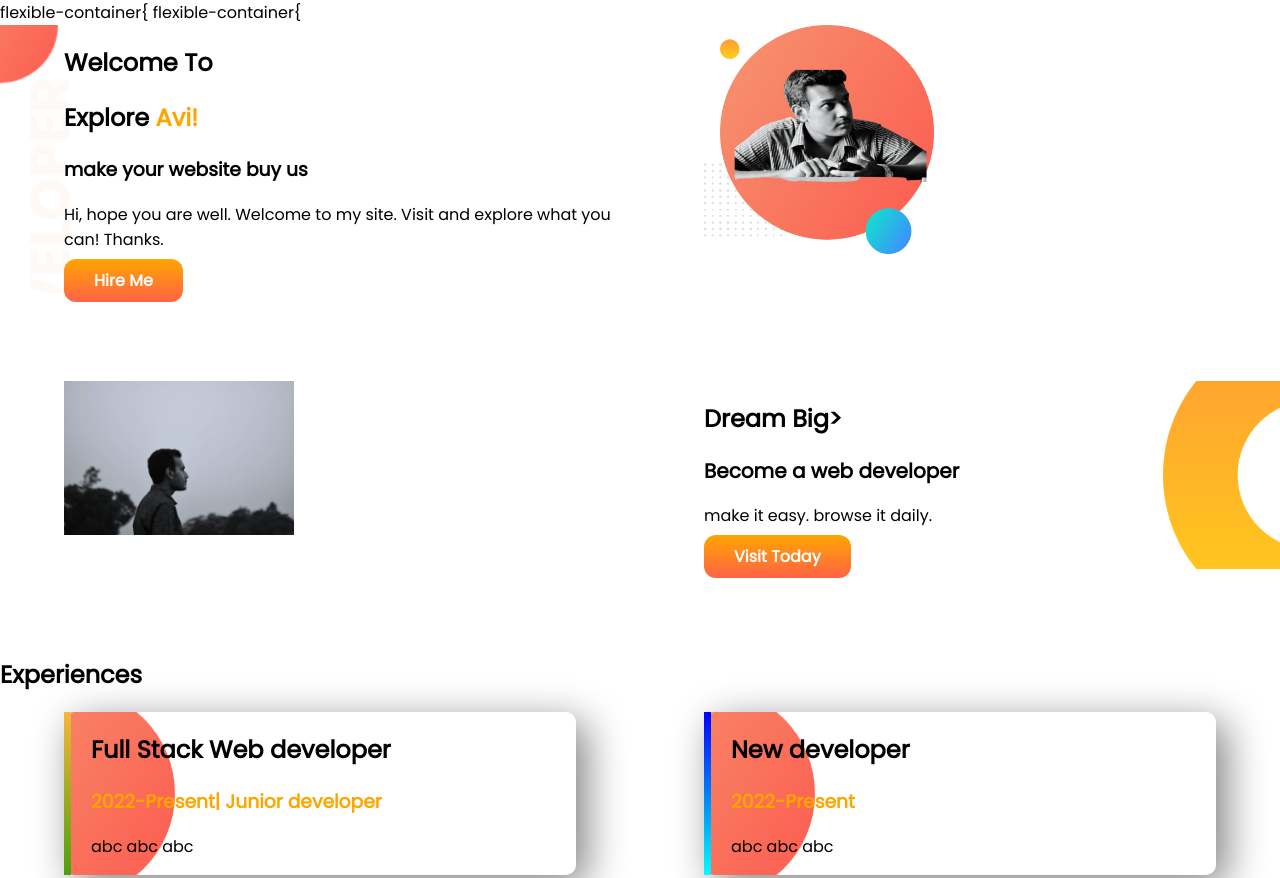
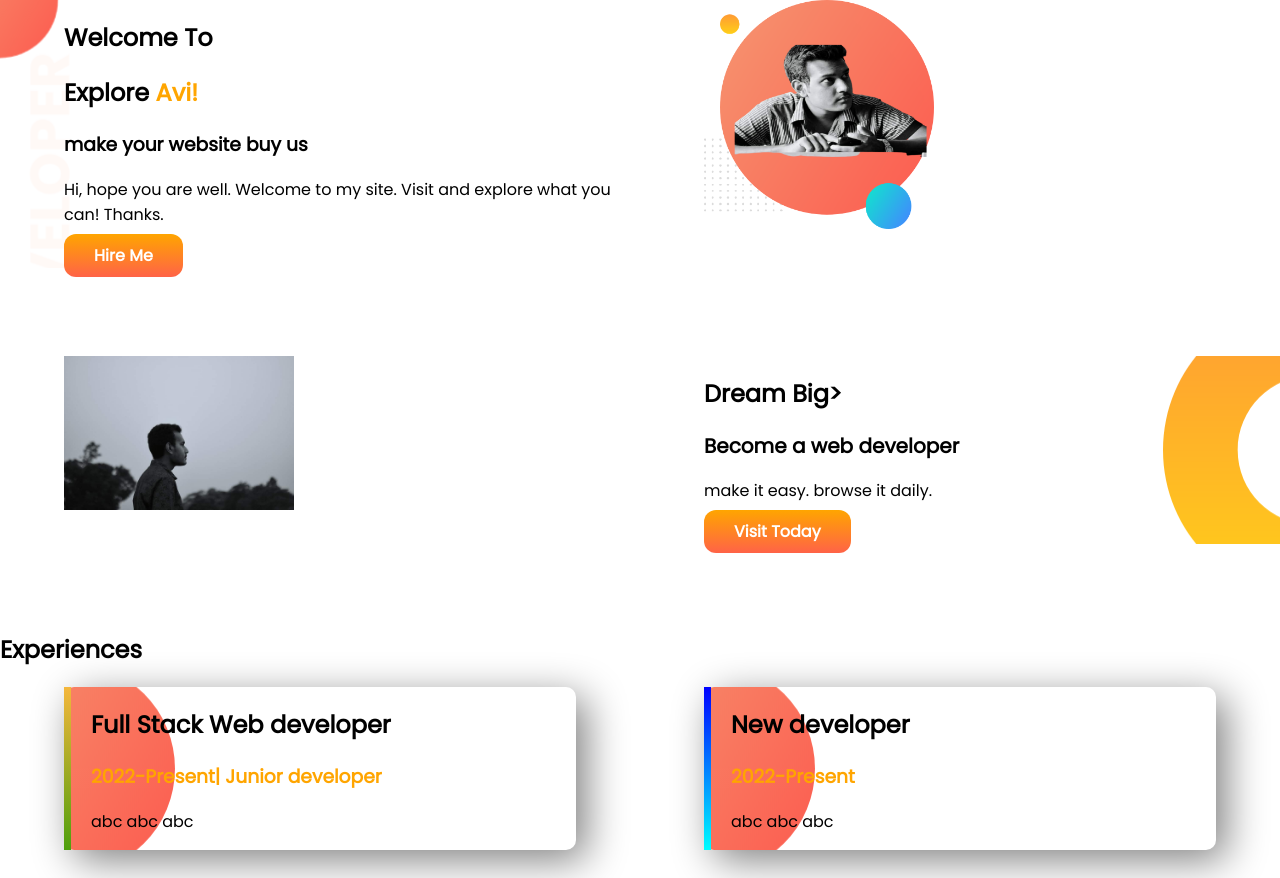
Before and after one commit to avijitsaha118/developer-portfolio, a plain HTML site: page index.html in a window 1280 px wide. Shown: the top 878 px of the page. Drawn offline with Linux system fonts and the light colour scheme.

Commit message:
text edited

```diff
--- a/index.html
+++ b/index.html
@@ -13,8 +13,7 @@
 </head>
 
 <body>
-    flexible-container{
-    flexible-container{
+
     <section class="top-banner flexible-container">
         <div class="half-width">
             <h1>Welcome To</h1>
```
